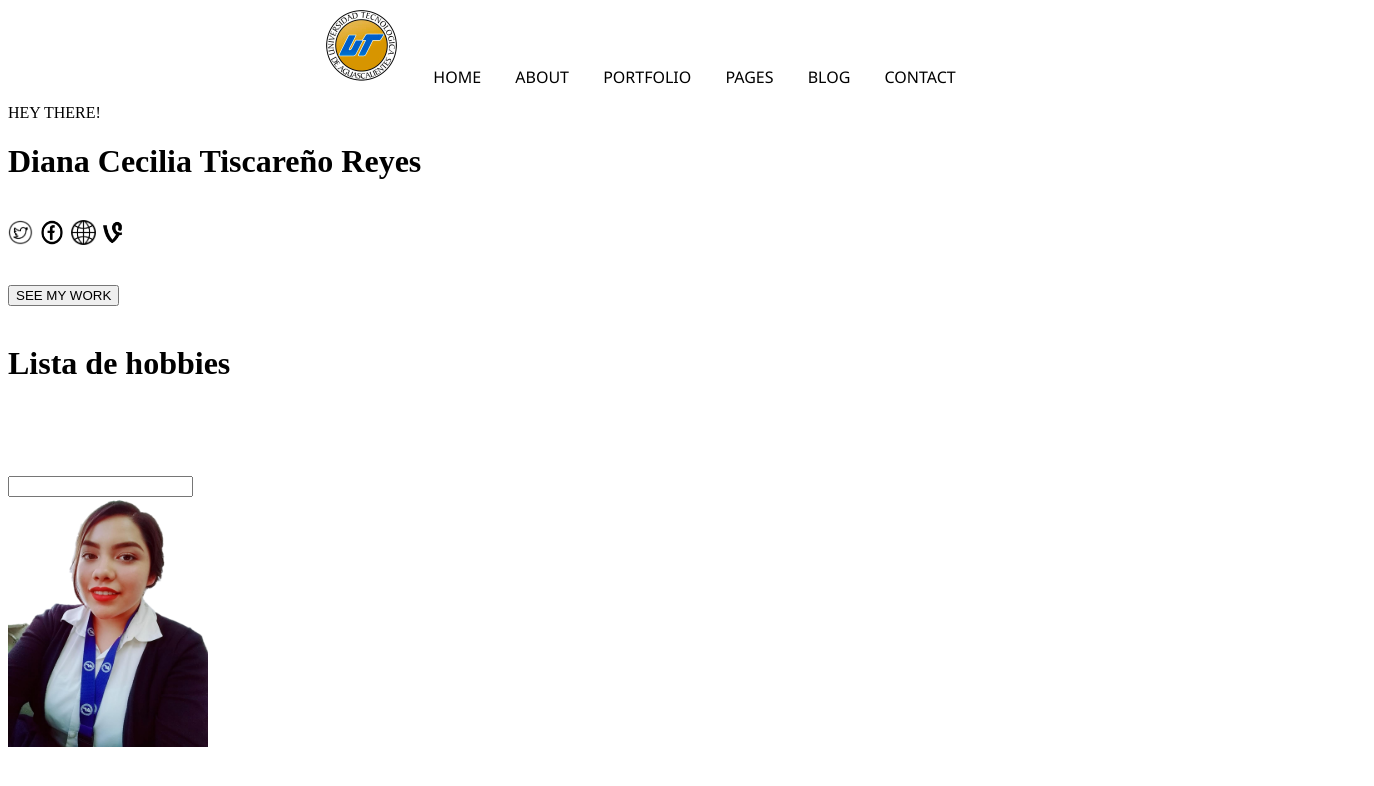
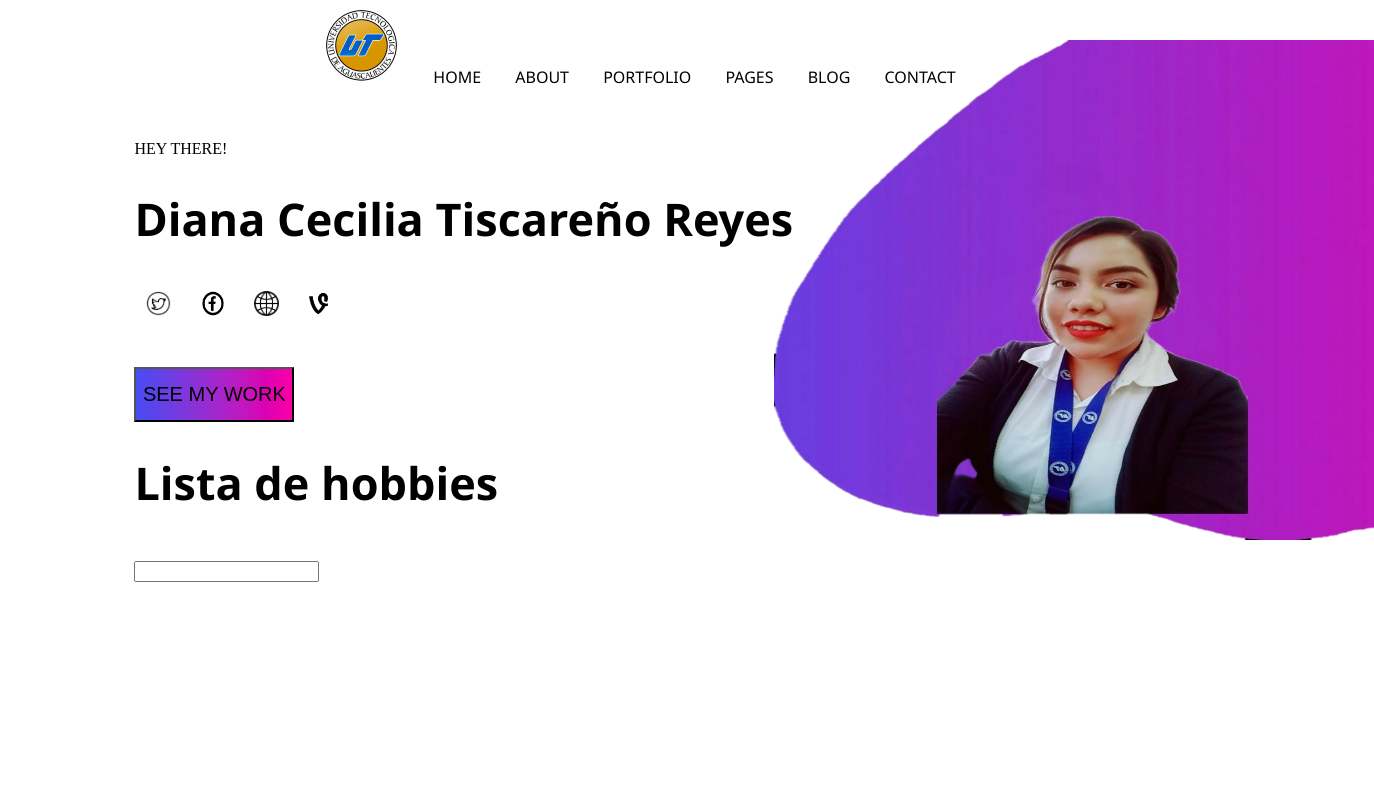
Before and after one commit to cecilia-tisca/ProyectoDWPU1, a plain HTML site: page index.html in a window 1280 px wide. Shown: the whole page, 1374 px wide, since content can reach past the window. Drawn offline with Linux system fonts and the light colour scheme.

Commit message:
style: Button color, fonts, sizes and photography

```diff
--- a/index.html
+++ b/index.html
@@ -22,9 +22,9 @@
         </nav>
 </header>
     <div class="container" id="presentacion">
-        <p id="saludo">HEY THERE!</p>
+        <br><br><p id="saludo">HEY THERE!</p>
         <H1>Diana Cecilia Tiscareño Reyes</H1>
-        <br>
+
         <a><img src="./images/twitter.png" width="25" height="25"></a>
         <a><img src="./images/facebook.png" width="30" height="25"></a>
         <a><img src="./images/web.png" width="25" height="25"></a>
@@ -32,14 +32,12 @@
         <br>
         <br><br>
         <button type="button">SEE MY WORK</button>
+        <h1>Lista de hobbies</h1>
         <br>
-        <br>
-        <h1>Lista de hobbies</h1>
-        <br><br><br><br>
         <input type="text" id="color" oninput="changeColor(this)"> <br>
     </div>
     <div class="container" id="imagen">
-        <img src="./images/me.png" width="200" height="250">
+        <img class="foto" src="./images/mi-fondo.png" width="600" height="500" algin="rigth">
 
     </div>
 </body>
--- a/style.css
+++ b/style.css
@@ -21,6 +21,37 @@ nav {
 
 }
 
-.iconos{
+.container a img{
+    margin: 1%;
+}
+
+.foto {
+    position: absolute;
+    float: right;
+    top: 40px;
+    margin-left: 50%;
+}
+
+.container {
+    margin-left: 10%;
+    align-items: center;
+}
+
+.container h1{
+    font-family: 'Segoe UI', Tahoma, Geneva, Verdana, sans-serif;
+    font-size: 45px;
+}
+
+.container p{
 
 }
+
+.container button{
+    background-image: url(./images/fondo-botton.jpg);
+    background-size: cover;
+    height: 55px;
+    width: 160px;
+    font-family:fantasy;
+    font-size: 20px;
+
+}
```
Also changed, not shown: images/fondo-botton.jpg (added), images/mi-fondo.png (added).
